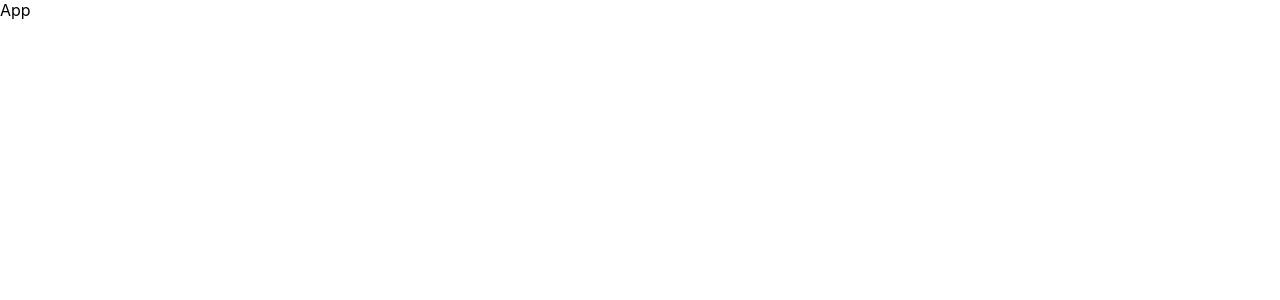
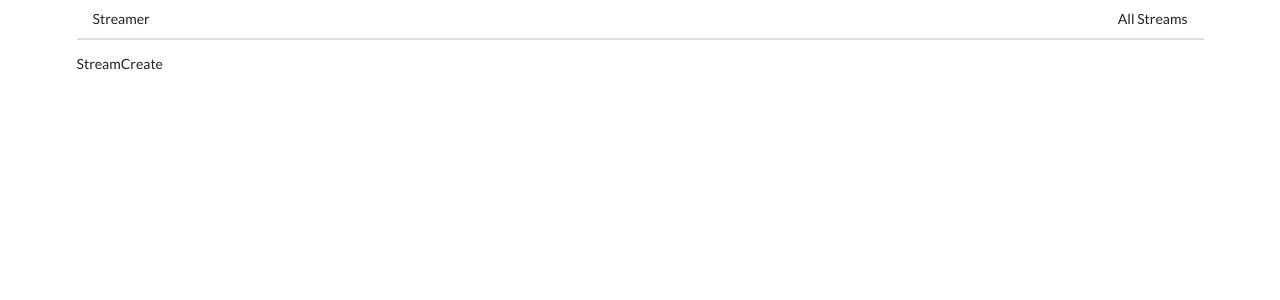
Before and after one commit to ye-james/streams, a React (Create React App) app: page /streams/new in a window 1280 px wide. Shown: the top 300 px of the page. Built offline with nearby package versions, Linux system fonts and the light colour scheme.

Commit message:
Set up basic routing

```diff
--- a/package.json
+++ b/package.json
@@ -9,6 +9,7 @@
     "react": "^16.13.1",
     "react-dom": "^16.13.1",
     "react-router": "^5.2.0",
+    "react-router-dom": "^5.2.0",
     "react-scripts": "3.4.3"
   },
   "scripts": {
--- a/public/index.html
+++ b/public/index.html
@@ -15,6 +15,7 @@
       user's mobile device or desktop. See https://developers.google.com/web/fundamentals/web-app-manifest/
     -->
     <link rel="manifest" href="%PUBLIC_URL%/manifest.json" />
+    <link rel="stylesheet" href="https://cdnjs.cloudflare.com/ajax/libs/semantic-ui/2.4.1/semantic.min.css" />
     <!--
       Notice the use of %PUBLIC_URL% in the tags above.
       It will be replaced with the URL of the `public` folder during the build.
--- a/src/App.js
+++ b/src/App.js
@@ -1,8 +1,26 @@
 import React from 'react'
+import { BrowserRouter, Route } from 'react-router-dom';
+import StreamCreate from './components/streams/StreamCreate';
+import StreamEdit from './components/streams/StreamEdit';
+import StreamDelete from './components/streams/StreamDelete';
+import StreamList from './components/streams/StreamList';
+import StreamShow from './components/streams/StreamShow';
+import Header from './components/Header'
 
 
 const App = () => {
-    return <div>App</div>
+    return <div className="ui container">
+        <BrowserRouter>
+            <div>
+                <Header/>
+                <Route path="/" exact component={StreamList} />
+                <Route path="/streams/new" component={StreamCreate} />
+                <Route path="/streams/edit" component={StreamEdit} />
+                <Route path="/streams/delete" component={StreamDelete} />
+                <Route path="/streams/show"  component={StreamShow}/>
+            </div>
+        </BrowserRouter>
+    </div>
 }
 
 export default App;
--- /dev/null
+++ b/src/components/Header.js
@@ -0,0 +1,20 @@
+import React from 'react';
+import { Link } from 'react-router-dom';
+
+
+const Header = () => {
+    return (
+        <div className="ui secondary pointing menu">
+            <Link to="/" className="item">
+                Streamer
+                </Link>
+            <div className="right menu">
+                <Link to="/" className="item">
+                    All Streams
+                </Link>
+            </div>
+        </div>
+    )
+}
+
+export default Header;
--- /dev/null
+++ b/src/components/streams/StreamCreate.js
@@ -0,0 +1,8 @@
+import React from 'react'
+
+const StreamCreate = () => {
+
+    return <div>StreamCreate </div>
+}
+
+export default StreamCreate;
--- /dev/null
+++ b/src/components/streams/StreamDelete.js
@@ -0,0 +1,8 @@
+import React from 'react'
+
+const StreamDelete = () => {
+
+    return <div>StreamDelete </div>
+}
+
+export default StreamDelete;
--- /dev/null
+++ b/src/components/streams/StreamEdit.js
@@ -0,0 +1,8 @@
+import React from 'react'
+
+const StreamEdit = () => {
+
+    return <div>StreamEdit </div>
+}
+
+export default StreamEdit;
--- /dev/null
+++ b/src/components/streams/StreamList.js
@@ -0,0 +1,8 @@
+import React from 'react'
+
+const StreamList = () => {
+
+    return <div>StreamList </div>
+}
+
+export default StreamList;
--- /dev/null
+++ b/src/components/streams/StreamShow.js
@@ -0,0 +1,8 @@
+import React from 'react'
+
+const StreamShow = () => {
+
+    return <div>StreamShow </div>
+}
+
+export default StreamShow;
--- a/src/index.css
+++ /dev/null
@@ -1,13 +0,0 @@
-body {
-  margin: 0;
-  font-family: -apple-system, BlinkMacSystemFont, 'Segoe UI', 'Roboto', 'Oxygen',
-    'Ubuntu', 'Cantarell', 'Fira Sans', 'Droid Sans', 'Helvetica Neue',
-    sans-serif;
-  -webkit-font-smoothing: antialiased;
-  -moz-osx-font-smoothing: grayscale;
-}
-
-code {
-  font-family: source-code-pro, Menlo, Monaco, Consolas, 'Courier New',
-    monospace;
-}
--- a/src/index.js
+++ b/src/index.js
@@ -1,11 +1,8 @@
 import React from 'react';
 import ReactDOM from 'react-dom';
-import './index.css';
 import App from './App';
 
 ReactDOM.render(
-  <React.StrictMode>
-    <App />
-  </React.StrictMode>,
+    <App />,
   document.getElementById('root')
 );
```
Also changed, not shown: 1 other file (tests, documents, lock files or other folders).
